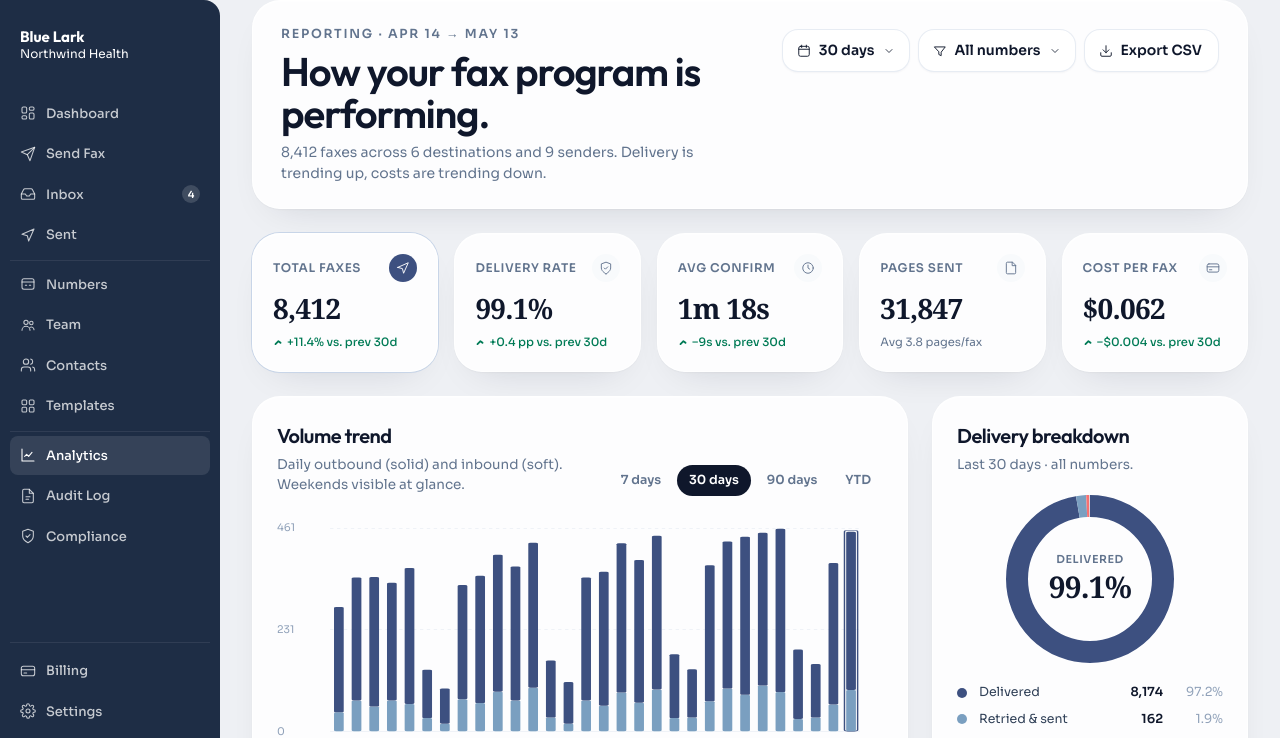
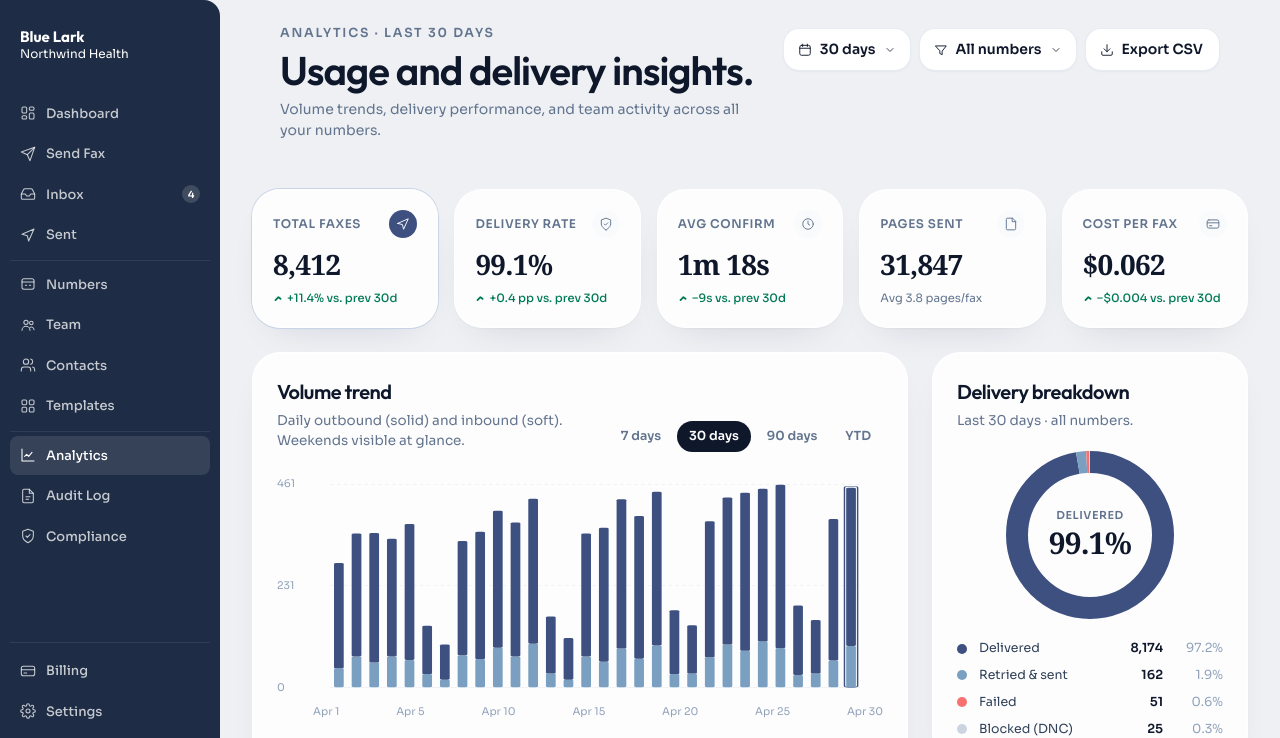
Before and after one commit to kschulze3142/design-prototype, a Next.js app: page /app/analytics in a window 1280 px wide. Shown: the top 738 px of the page. Built offline with nearby package versions, Linux system fonts and the light colour scheme.

Commit message:
fix: analytics — floating header, correct copy per design spec

```diff
--- a/app/app/analytics/page.tsx
+++ b/app/app/analytics/page.tsx
@@ -204,15 +204,15 @@ export default function AnalyticsPage() {
   return (
     <div>
       {/* Header */}
-      <Card className="px-7 py-6 mb-6">
+      <div className="px-7 py-6 mb-6">
         <div className="flex items-start gap-6">
           <div className="flex-1 min-w-0">
-            <div className="text-[12.5px] uppercase tracking-[0.14em] text-slate-500 font-semibold">Reporting · Apr 14 → May 13</div>
+            <div className="text-[12.5px] uppercase tracking-[0.14em] text-slate-500 font-semibold">ANALYTICS · LAST 30 DAYS</div>
             <h1 className="text-[40px] leading-[1.05] font-semibold tracking-tight text-slate-900 mt-1.5"
               style={{ fontFamily: 'var(--font-heading), system-ui', letterSpacing: '-0.025em' }}>
-              How your fax program is performing.
+              Usage and delivery insights.
             </h1>
-            <p className="text-[14px] text-slate-500 mt-2">8,412 faxes across 6 destinations and 9 senders. Delivery is trending up, costs are trending down.</p>
+            <p className="text-[14px] text-slate-500 mt-2">Volume trends, delivery performance, and team activity across all your numbers.</p>
           </div>
           <div className="flex items-center gap-2 shrink-0 pt-1">
             <AppButton variant="secondary" icon={<I.Calendar size={14} />} iconRight={<I.ChevronDown size={12} />}>{range}</AppButton>
@@ -220,7 +220,7 @@ export default function AnalyticsPage() {
             <AppButton variant="secondary" icon={<I.Download size={14} />}>Export CSV</AppButton>
           </div>
         </div>
-      </Card>
+      </div>
 
       {/* KPI strip */}
       <div className="grid grid-cols-2 md:grid-cols-5 gap-4 mb-6">
```
